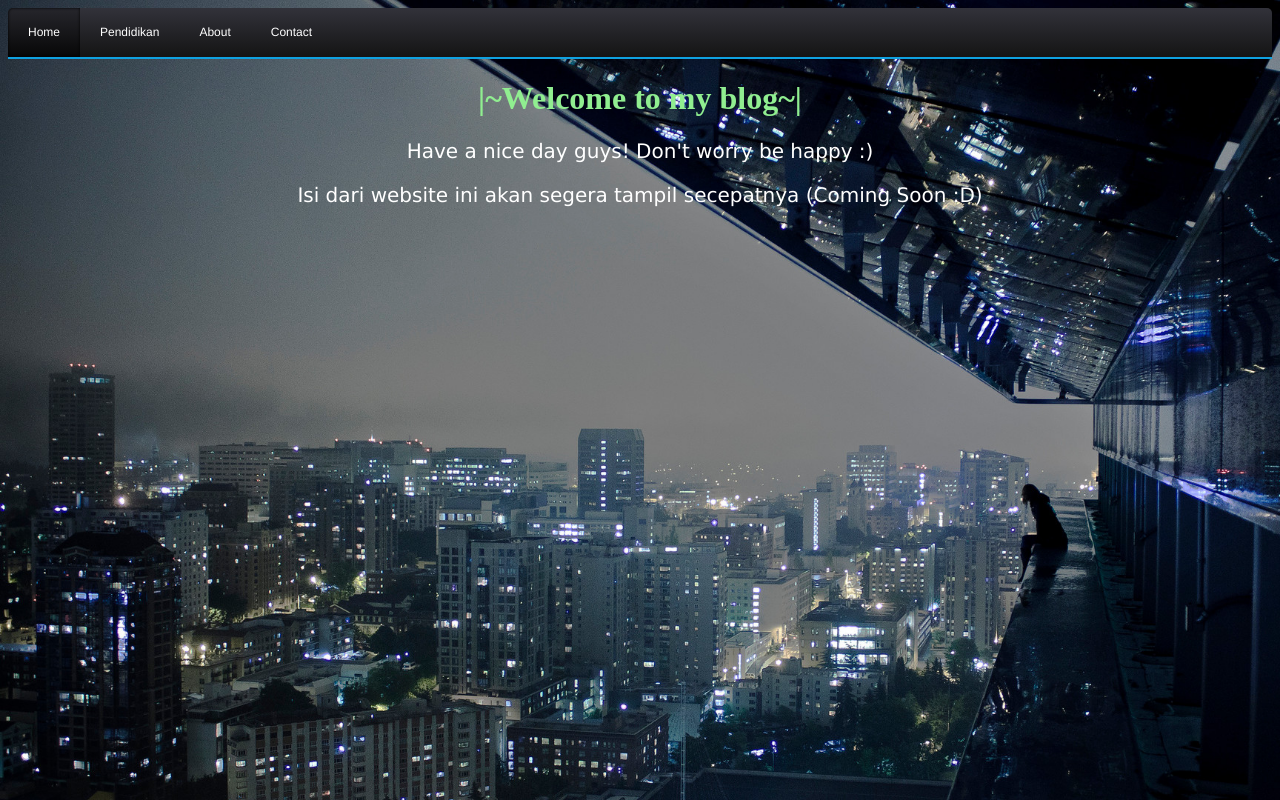
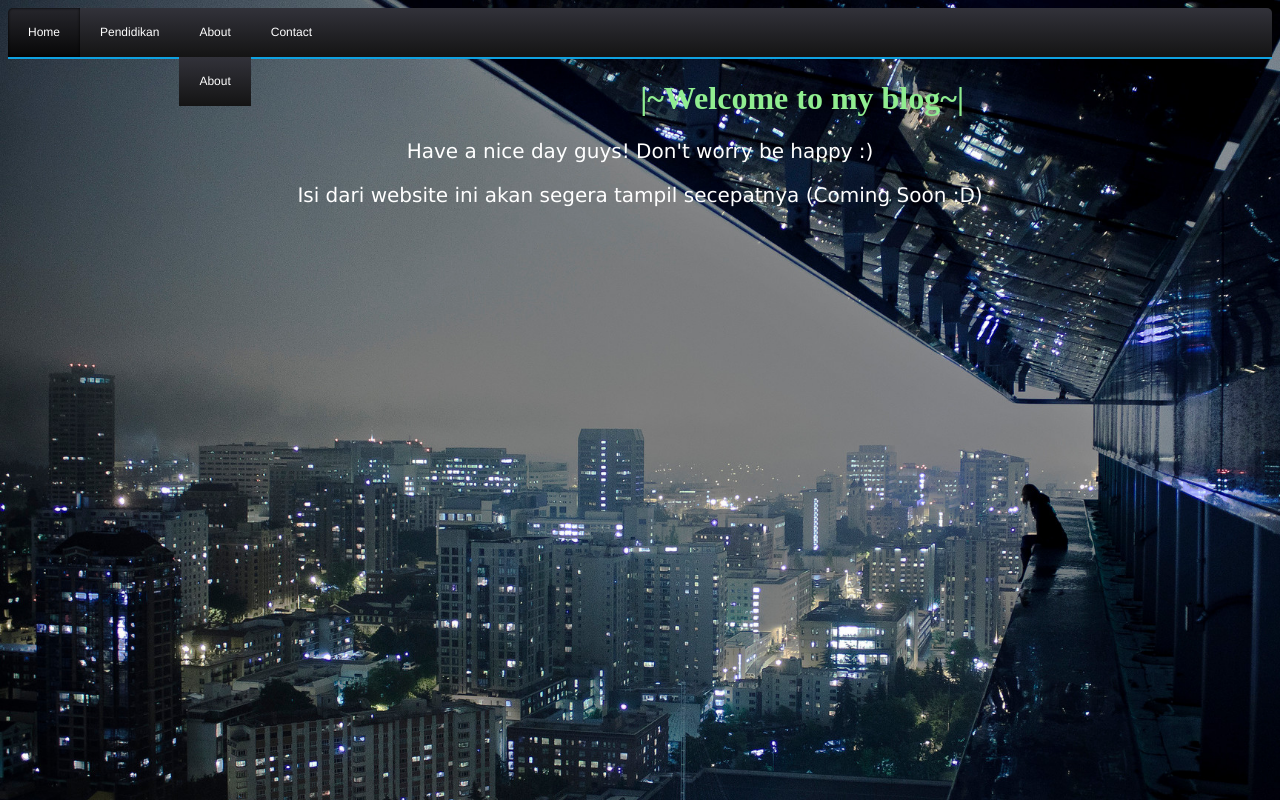
Before and after one commit to ekoprwnt/ekoprwnt.github.io, a plain HTML site: page index.html in a window 1280 px wide. Drawn offline with Linux system fonts and the light colour scheme.

Commit message:
Update index.html

```diff
--- a/index.html
+++ b/index.html
@@ -170,7 +170,7 @@
    </li>
    <li><a href='#'><span>About</span></a>
 	<ul>
-		<a href="About.html"></a>
+		<li><a href="About.html"> About</a></li>
 	   </ul>
 	</li>
    <li class='has-sub '><a href='#'><span>Contact</span></a>
```
